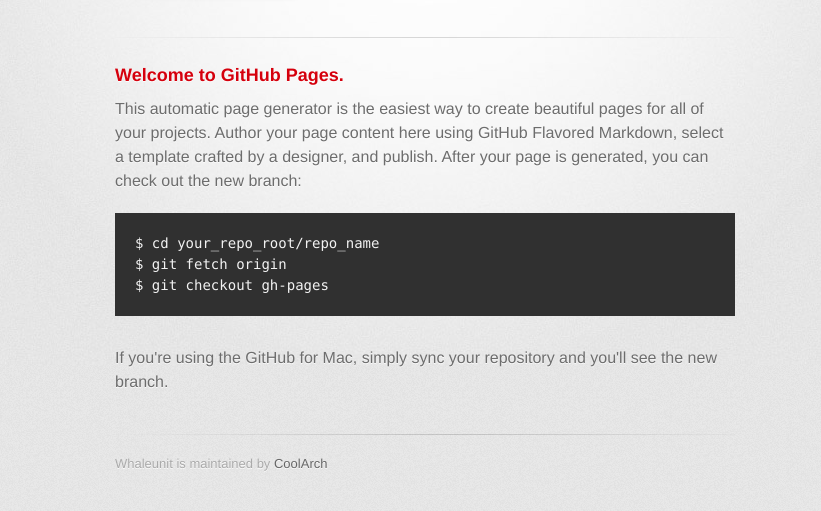
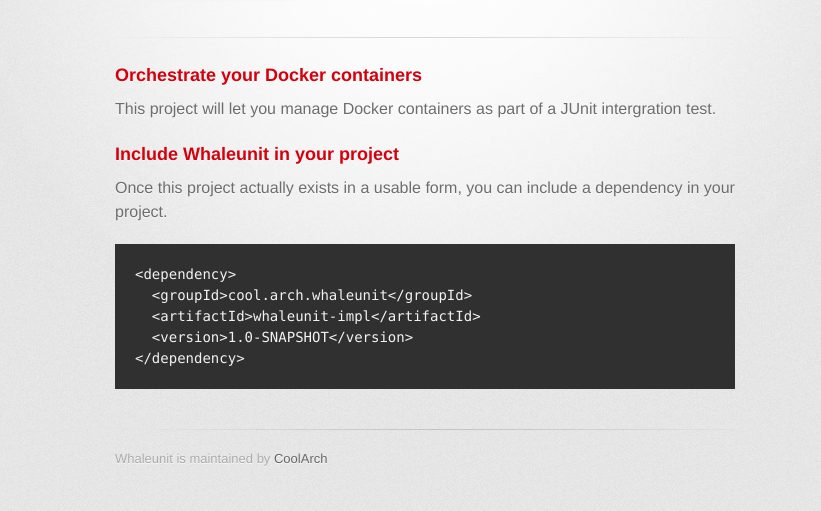
Before and after one commit to coolarch/whaleunit, a plain HTML site: page index.html in a window 1280 px wide. Shown: the part 209-720 px from the top of the page, without its empty margins (215-1036 px from the left). Drawn offline with Linux system fonts and the light colour scheme; a web font is replaced by a local one.

Commit message:
Changed text of site to reflect its incompleteness

```diff
--- a/index.html
+++ b/index.html
@@ -29,17 +29,24 @@
         <hr>
 
         <section id="main_content">
-          <h3>
-<a id="welcome-to-github-pages" class="anchor" href="#welcome-to-github-pages" aria-hidden="true"><span class="octicon octicon-link"></span></a>Welcome to GitHub Pages.</h3>
 
-<p>This automatic page generator is the easiest way to create beautiful pages for all of your projects. Author your page content here using GitHub Flavored Markdown, select a template crafted by a designer, and publish. After your page is generated, you can check out the new branch:</p>
+          <h3>Orchestrate your Docker containers</h3>
 
-<pre><code>$ cd your_repo_root/repo_name
-$ git fetch origin
-$ git checkout gh-pages
-</code></pre>
+          <p>
+            This project will let you manage Docker containers as part of a JUnit intergration test.
+          </p>
 
-<p>If you're using the GitHub for Mac, simply sync your repository and you'll see the new branch.</p>
+          <h3>Include Whaleunit in your project</h3>
+
+          <p>
+            Once this project actually exists in a usable form, you can include a dependency in your project.
+          </p>
+
+<pre><code>&lt;dependency&gt;
+  &lt;groupId&gt;cool.arch.whaleunit&lt;/groupId&gt;
+  &lt;artifactId&gt;whaleunit-impl&lt;/artifactId&gt;
+  &lt;version&gt;1.0-SNAPSHOT&lt;/version&gt;
+&lt;/dependency&gt;</code></pre>
 
         </section>
 
@@ -47,7 +54,6 @@ $ git checkout gh-pages
           Whaleunit is maintained by <a href="https://github.com/coolarch">CoolArch</a><br>
         </footer>
 
-
       </div>
     </div>
   </body>
```
